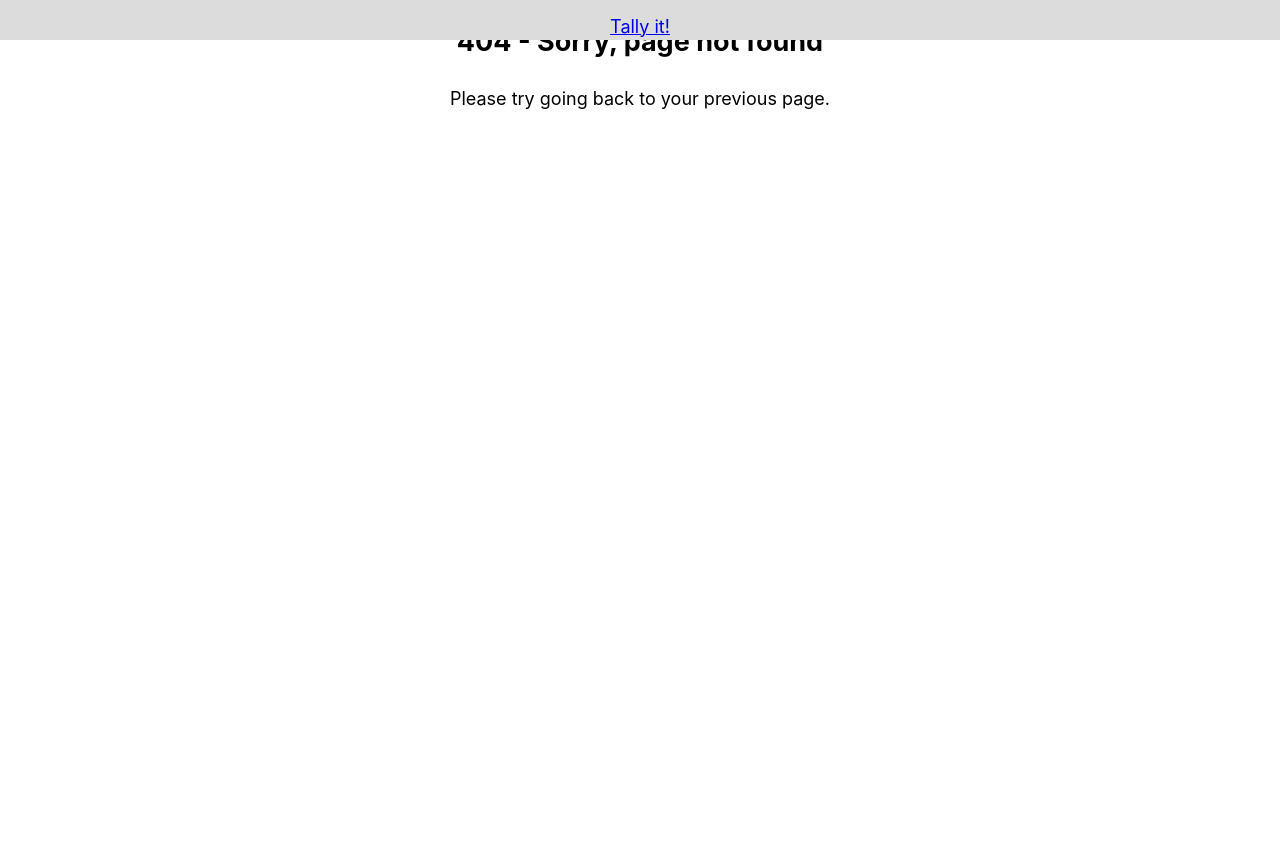
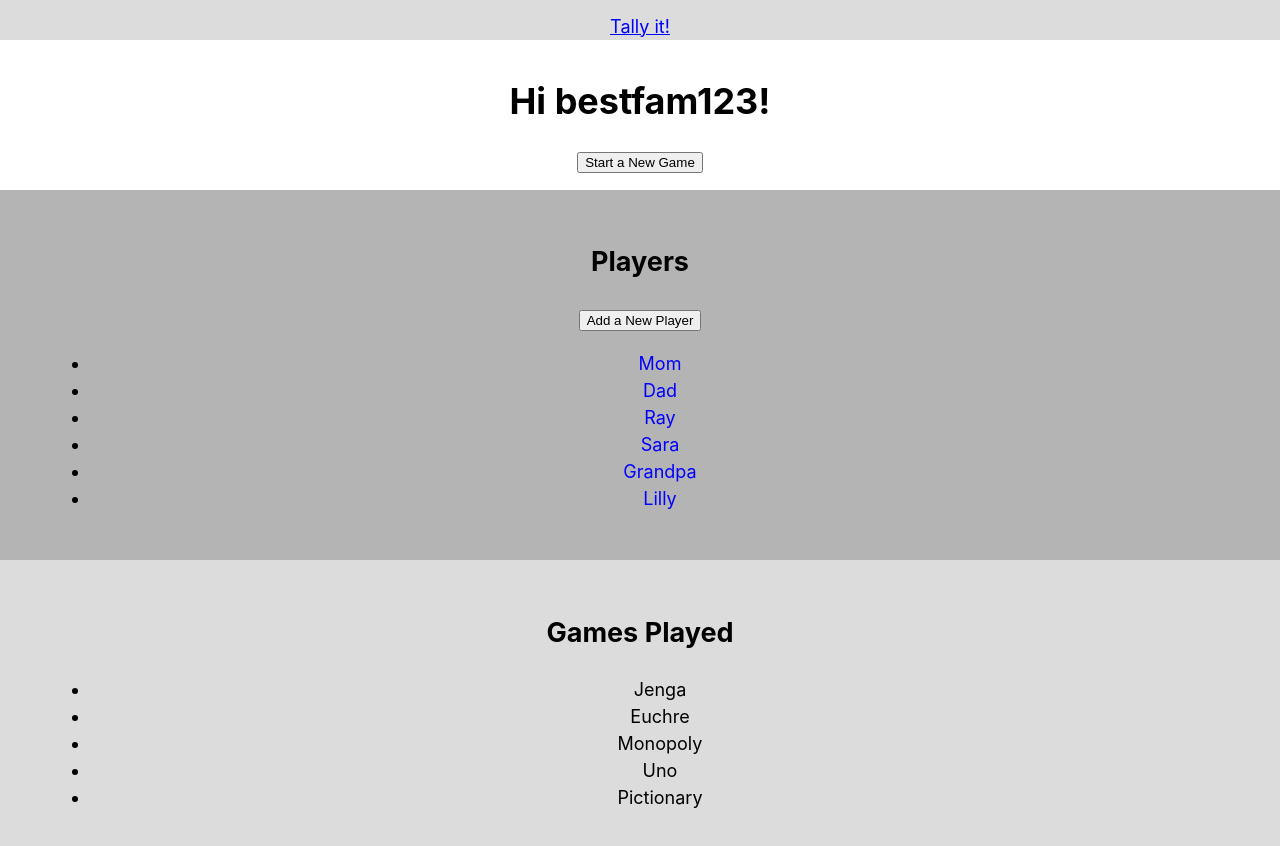
Before and after one commit to sPro1ly0/tallyit-app, a React (Create React App) app: page /dashboard in a window 1280 px wide. Before the commit this address had no page. Shown: the top 846 px of the page. Before the commit the page ends 800 px from the top, so only its background shows below. Built offline with nearby package versions, Linux system fonts and the light colour scheme.

Commit message:
Create initial DashBoard component

```diff
--- a/src/App.js
+++ b/src/App.js
@@ -2,6 +2,7 @@ import React, { Component } from 'react';
 import { Route, Switch } from 'react-router-dom';
 import NavBarTop from './NavBarTop/NavBarTop';
 import LandingPage from './LandingPage/LandingPage';
+import DashBoard from './DashBoard/DashBoard';
 
 import NotFoundPage from './NotFoundPage/NotFoundPage';
 
@@ -15,7 +16,11 @@ class App extends Component {
           <Switch>
             <Route
               exact path='/'
-              component ={LandingPage}
+              component={LandingPage}
+            />
+            <Route
+              exact path='/dashboard'
+              component={DashBoard}
             />
             <Route
               component={NotFoundPage}
--- /dev/null
+++ b/src/DashBoard/DashBoard.css
@@ -0,0 +1,28 @@
+header {
+    display: flex;
+    flex-direction: column;
+    justify-content: space-around;
+    align-items: center;
+    margin-top: 50px;
+    padding-bottom: 20px;
+    width: 100%;
+    height: 140px;
+}
+
+div {
+    display: flex;
+    flex-direction: column;
+    justify-content: space-around;
+}
+
+button, a {
+    cursor: pointer;
+}
+
+a {
+    color: blue;
+}
+
+a:hover {
+    border-bottom: 1px solid blue;
+}
--- /dev/null
+++ b/src/DashBoard/DashBoard.js
@@ -0,0 +1,43 @@
+import React, { Component } from 'react';
+import './DashBoard.css';
+
+class DashBoard extends Component {
+  render() {
+    return (
+      <>
+        <header>
+          <h1>Hi bestfam123!</h1>
+          <button>Start a New Game</button>
+        </header>
+
+        <div>
+          <section>
+            <h2>Players</h2>
+            <button>Add a New Player</button>
+            <ul>
+              <li><a>Mom</a></li>
+              <li><a>Dad</a></li>
+              <li><a>Ray</a></li>
+              <li><a>Sara</a></li>
+              <li><a>Grandpa</a></li>
+              <li><a>Lilly</a></li>
+            </ul>
+          </section>
+
+          <section>
+            <h2>Games Played</h2>
+            <ul>
+              <li>Jenga</li>
+              <li>Euchre</li>
+              <li>Monopoly</li>
+              <li>Uno</li>
+              <li>Pictionary</li>
+            </ul>
+          </section>
+        </div>
+      </>
+    );
+  }
+}
+
+export default DashBoard;
```
Also changed, not shown: 1 other file (tests, documents, lock files or other folders).
